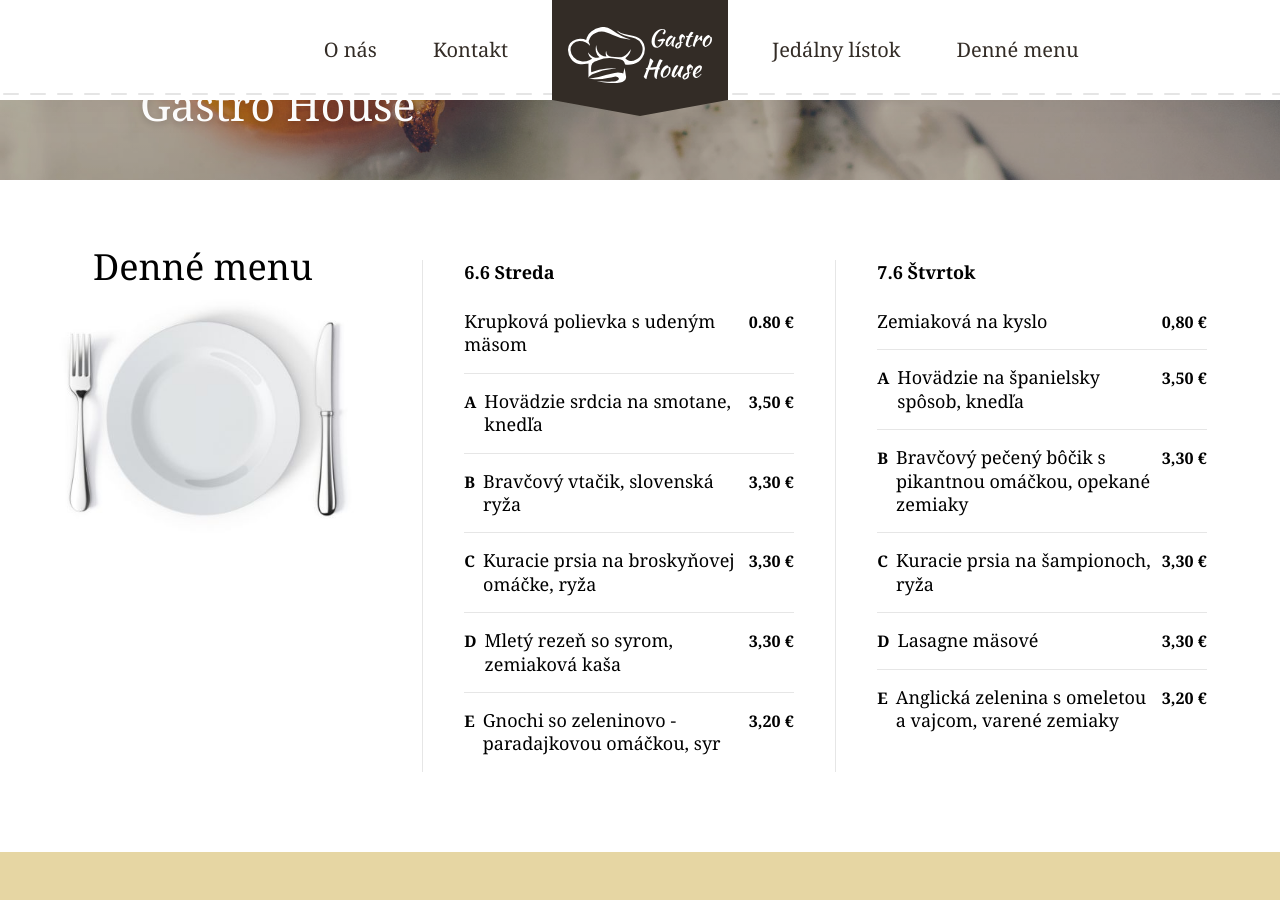
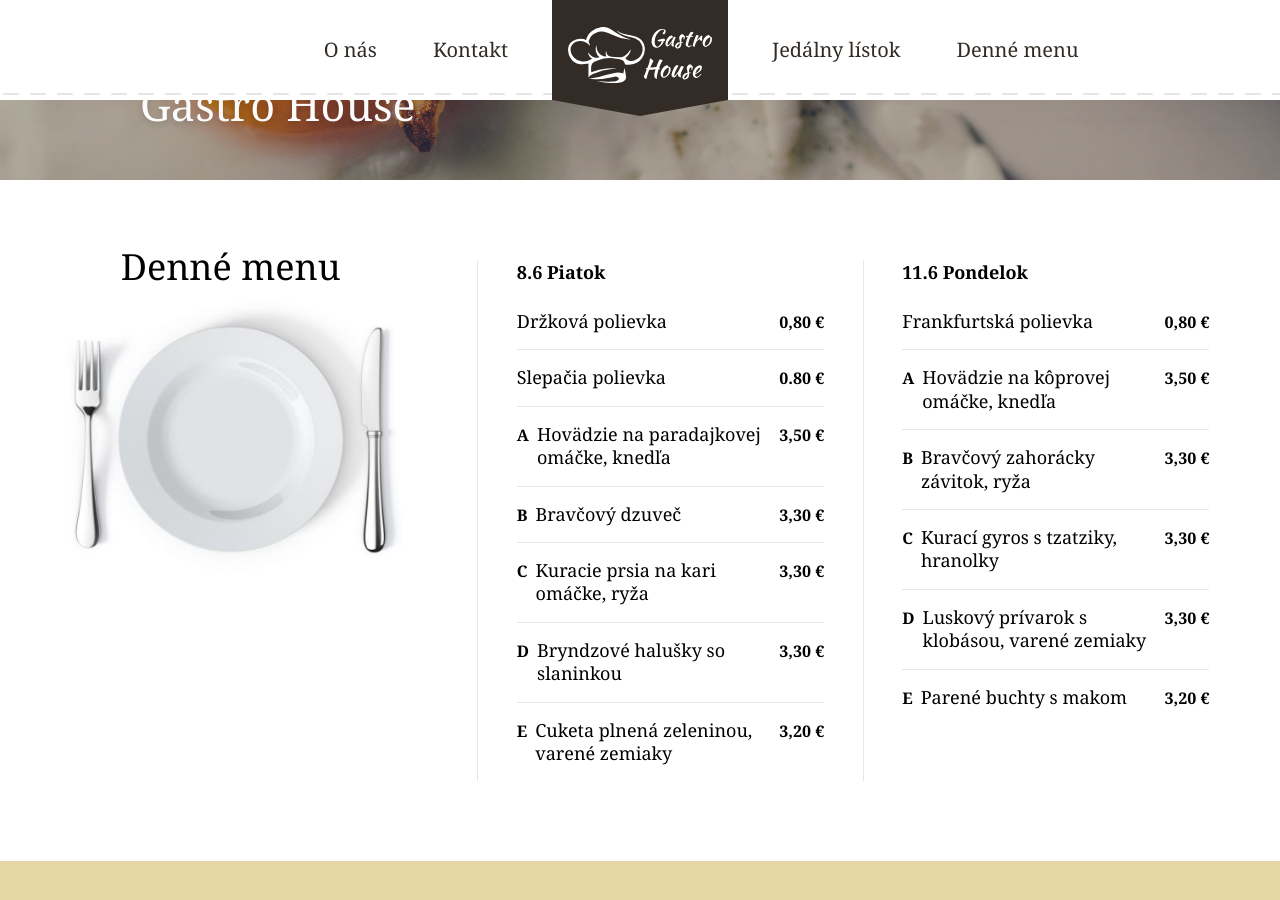
Before and after one commit to gastrohouse/web, a Jekyll site: the page built from _pages/home.html, in a window 1280 px wide and 900 px high, scrolled down 550 px. Built offline with Jekyll 4.4.1, drawn with Linux system fonts in a browser that asks for light colours.

Commit message:
Update from Forestry.io - Updated home.html

```diff
--- a/_pages/home.html
+++ b/_pages/home.html
@@ -2,44 +2,46 @@
 permalink: "/"
 layout: home
 menu:
-- day: 6.6 Streda
+- day: 8.6 Piatok
   food:
-  - title: Krupková polievka s udeným mäsom
+  - title: Držková polievka
+    price: 0,80
+  - title: Slepačia polievka
     price: '0.80'
-  - title: Hovädzie srdcia na smotane, knedľa
+  - title: Hovädzie na paradajkovej omáčke, knedľa
     mark: A
     price: '3,50'
-  - title: Bravčový vtačik, slovenská ryža
+  - title: Bravčový dzuveč
     mark: B
     price: '3,30'
-  - title: Kuracie prsia na broskyňovej omáčke, ryža
+  - title: Kuracie prsia na kari omáčke, ryža
     mark: C
     price: '3,30'
-  - title: Mletý rezeň so syrom, zemiaková kaša
+  - title: Bryndzové halušky so slaninkou
     mark: D
     price: '3,30'
-  - title: Gnochi so zeleninovo - paradajkovou omáčkou, syr
+  - title: Cuketa plnená zeleninou, varené zemiaky
     mark: E
     price: '3,20'
 - food:
-  - title: Zemiaková na kyslo
+  - title: Frankfurtská polievka
     price: 0,80
-  - title: Hovädzie na španielsky spôsob, knedľa
+  - title: Hovädzie na kôprovej omáčke, knedľa
     mark: A
     price: '3,50'
-  - title: Bravčový pečený bôčik s pikantnou omáčkou, opekané zemiaky
+  - title: Bravčový zahorácky závitok, ryža
     mark: B
     price: '3,30'
-  - title: Kuracie prsia na šampionoch, ryža
+  - title: Kurací gyros s tzatziky, hranolky
     mark: C
     price: '3,30'
-  - mark: D
+  - title: Luskový prívarok s klobásou, varené zemiaky
+    mark: D
     price: '3,30'
-    title: Lasagne mäsové
-  - title: Anglická zelenina s omeletou a vajcom, varené zemiaky
-    mark: E
+  - mark: E
     price: '3,20'
-  day: 7.6 Štvrtok
+    title: Parené buchty s makom
+  day: 11.6 Pondelok
 intro:
   title: Gastro House
   perex: ''
```
